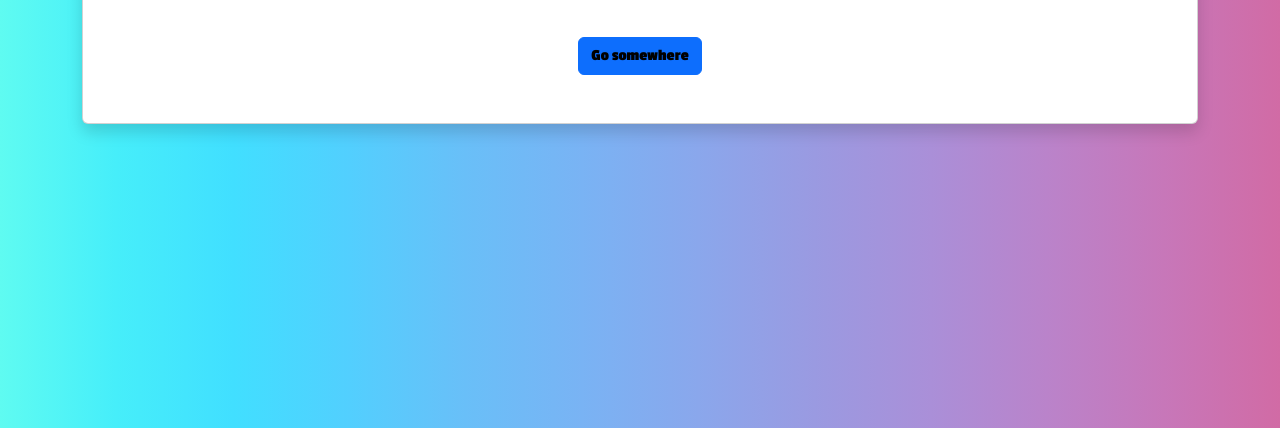
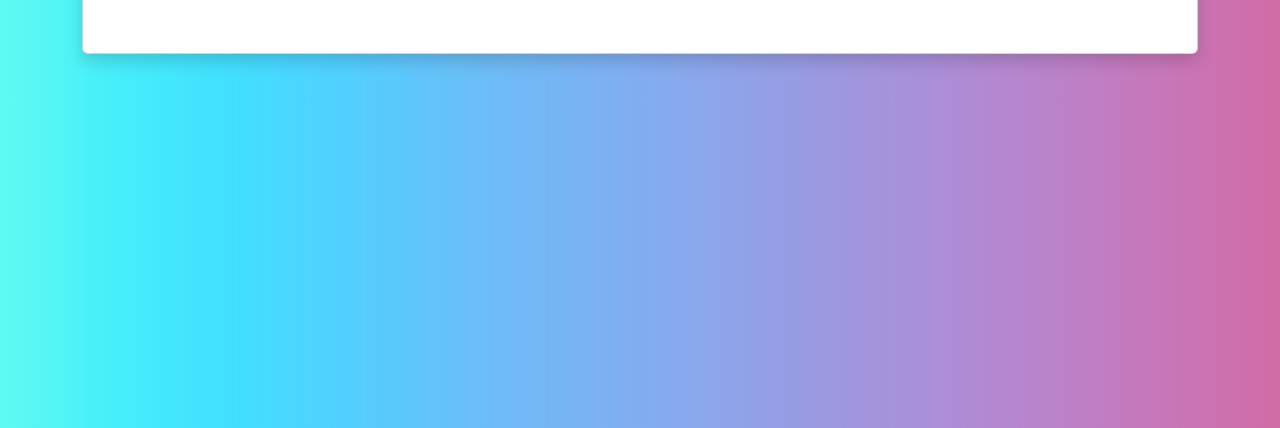
Before and after one commit to mayrapena1324/teacher_rehearsal_project, a Flask app: template app/templates/user/create.html in a window 1280 px wide. Shown: the part 372-800 px from the top of the page. Run offline with Flask 3, Linux system fonts and the light colour scheme; the template is opened without the code that fills it, so the values that code supplies are empty; parts of the project's set-up code (start-up, migrations or seed data) failed here and were passed over; some libraries are stand-ins or nearby versions.

Commit message:
Remove button on tuning page

```diff
--- a/app/templates/user/create.html
+++ b/app/templates/user/create.html
@@ -46,7 +46,6 @@
                     </iframe>
                 </div>
             </div>
-            <a href="#" class="btn btn-primary">Go somewhere</a>
         </div>
     </div>
 </div>
```
